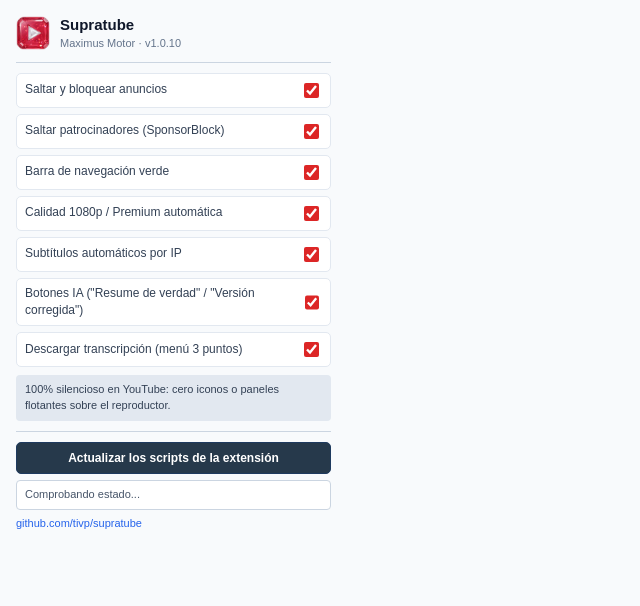
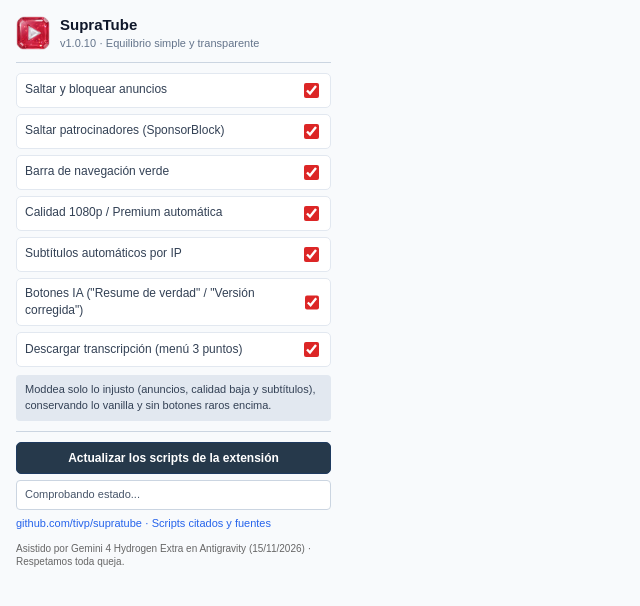
Before and after one commit to tivp/supratube, a website with bundled scripts: page popup.html in a window 1280 px wide. Shown: the whole page, without its empty margins (0-640 px from the left). Built offline with nearby package versions, Linux system fonts and the light colour scheme; some packages are replaced by stand-ins of ours; no server answers.

Commit message:
docs(supratube): rebrand to SupraTube with simple Spanish guide and full transparent credits

```diff
--- a/popup.html
+++ b/popup.html
@@ -2,7 +2,7 @@
 <html lang="es">
 <head>
     <meta charset="utf-8">
-    <title>Supratube | Maximus</title>
+    <title>SupraTube</title>
     <style>
         body {
             margin: 0;
@@ -142,10 +142,10 @@
 </head>
 <body>
     <div class="cabecera">
-        <img src="icons/icon-48.png" alt="Supratube">
+        <img src="icons/icon-48.png" alt="SupraTube">
         <div>
-            <div class="titulo">Supratube</div>
-            <div class="version">Maximus Motor · v1.0.10</div>
+            <div class="titulo">SupraTube</div>
+            <div class="version">v1.0.10 · Equilibrio simple y transparente</div>
         </div>
     </div>
     <div class="controles">
@@ -179,7 +179,7 @@
         </label>
     </div>
     <div class="nota">
-        100% silencioso en YouTube: cero iconos o paneles flotantes sobre el reproductor.
+        Moddea solo lo injusto (anuncios, calidad baja y subtítulos), conservando lo vanilla y sin botones raros encima.
     </div>
     <div class="actualizacion-box">
         <button id="btn-actualizar-scripts" class="btn-actualizar" type="button">
@@ -192,8 +192,11 @@
             Activar permiso UserScripts en Chrome
         </button>
         <a class="repo-link" href="https://github.com/tivp/supratube" target="_blank" rel="noopener">
-            github.com/tivp/supratube
+            github.com/tivp/supratube · Scripts citados y fuentes
         </a>
+        <div style="margin-top: 4px; font-size: 10px; color: #666; line-height: 1.3;">
+            Asistido por Gemini 4 Hydrogen Extra en Antigravity (15/11/2026) · Respetamos toda queja.
+        </div>
     </div>
     <script type="module" src="popup.js"></script>
 </body>
--- a/popup.js
+++ b/popup.js
@@ -1,4 +1,4 @@
-// Popup de Supratube: toggles persistentes y sincronización de módulos desde GitHub.
+// Popup de SupraTube: toggles persistentes y sincronización de módulos desde GitHub.
 
 import { DEFAULT_SETTINGS } from './modules/config.js';
 
```
Also changed, not shown: tests/extension-manifest.test.js (+23 -0 lines), README.md, manifest.json.
